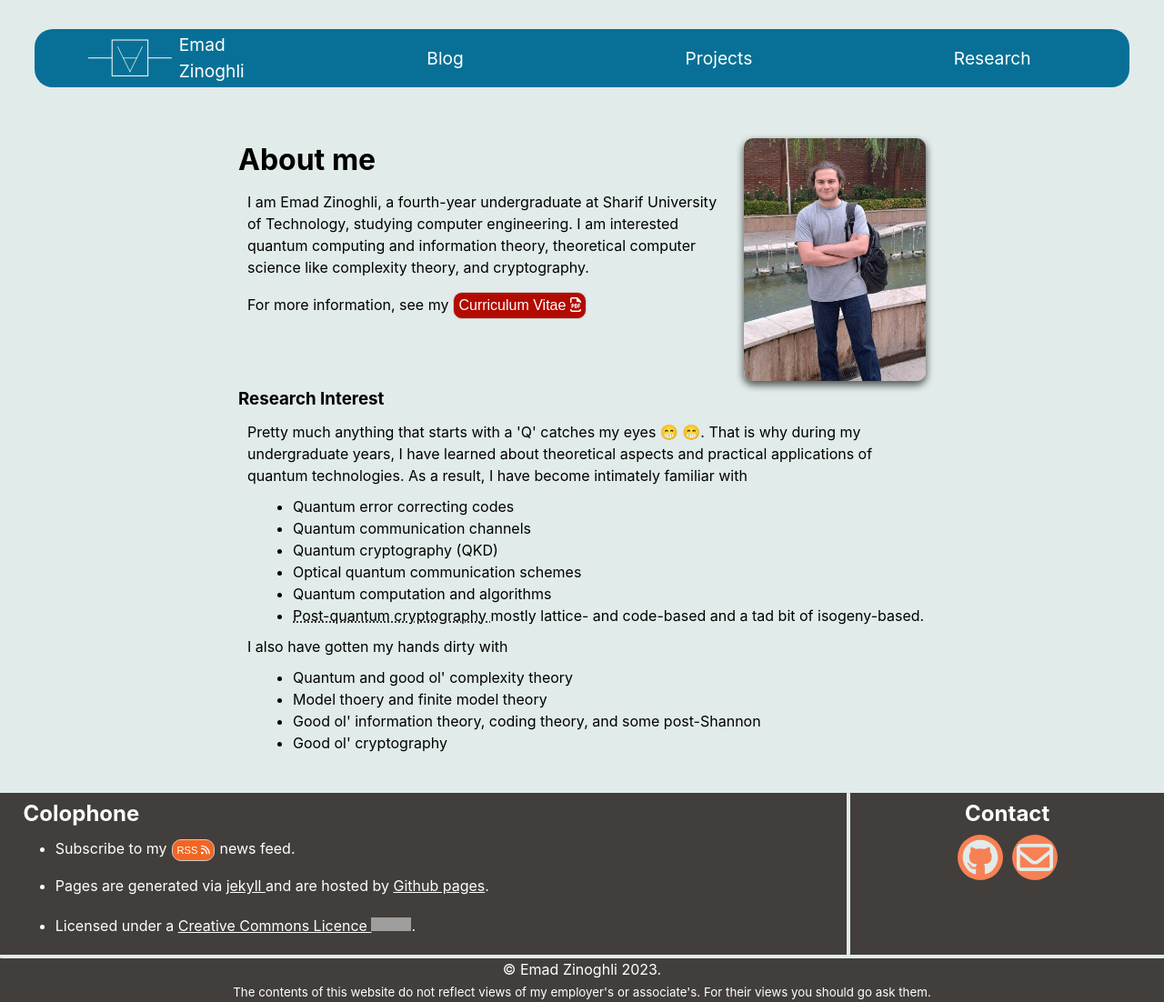
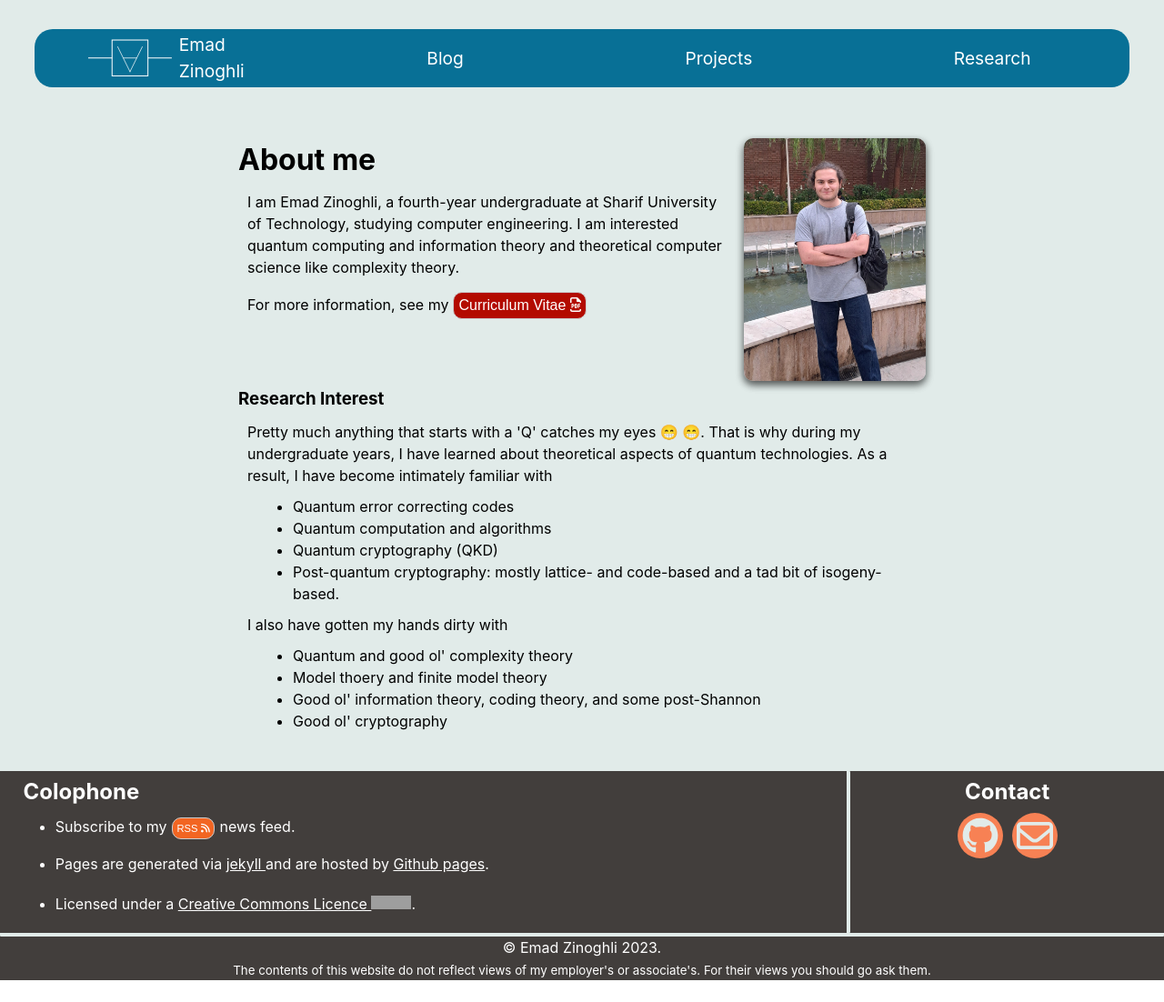
Before and after one commit to emadzinoghli/emadzinoghli.github.io, a Jekyll site: the page built from index.html, in a window 1280 px wide. Shown: the whole page at 91% size. Built offline with Jekyll 4.4.1, drawn with Linux system fonts in a browser that asks for light colours; nearby versions of some CDN libraries; after the commit the page ends 1078 px from its top, so only the background shows below that; grey boxes are pictures that could not be loaded.

```diff
--- a/index.html
+++ b/index.html
@@ -9,8 +9,7 @@ permalink: /
             <h1> About me </h1>
             <p>
                 I am Emad Zinoghli, a fourth-year undergraduate at Sharif University of Technology, studying computer
-                engineering. I am interested quantum computing and information theory, theoretical computer science like complexity theory, and
-                cryptography.
+                engineering. I am interested quantum computing and information theory and theoretical computer science like complexity theory.
             </p>
             <div class="about-cv">
                 {%- capture cvurl -%}{{"/assets/cv.pdf" | relative_url}}{%- endcapture -%}
@@ -23,14 +22,12 @@ permalink: /
     </div>
     <div class="about-research">
         <h3> Research Interest</h3>
-        <p> Pretty much anything that starts with a 'Q' catches my eyes  &#128513; &#128513;. That is why during my undergraduate years, I have learned about theoretical aspects and practical applications of quantum technologies. As a result, I have become intimately familiar with </p>
+        <p> Pretty much anything that starts with a 'Q' catches my eyes  &#128513; &#128513;. That is why during my undergraduate years, I have learned about theoretical aspects of quantum technologies. As a result, I have become intimately familiar with </p>
         <ul>
             <li> Quantum error correcting codes</li>
-            <li> Quantum communication channels</li>
+            <li> Quantum computation and algorithms</li>
             <li> Quantum cryptography (QKD)</li>
-            <li> Optical quantum communication schemes</li>
-            <li> Quantum computation and algorithms</li>
-            <li> <abbr title="Yes, it does not start with a 'Q' but I got too deep before knowing that &#128517;&#128517;. Although, in truth I really wanted and still want to break &#128520; them or prove their security &#128519;">  Post-quantum cryptography </abbr> mostly lattice- and code-based and a tad bit of isogeny-based. </li>
+            <li> Post-quantum cryptography: mostly lattice- and code-based and a tad bit of isogeny-based. </li>
         </ul>
     <p> I also have gotten my hands dirty with </p>
     <ul>
```
Also changed, not shown: research.html (+0 -8 lines).
